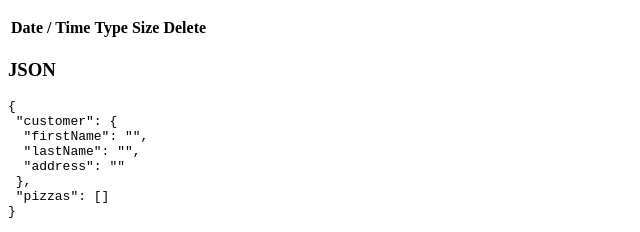
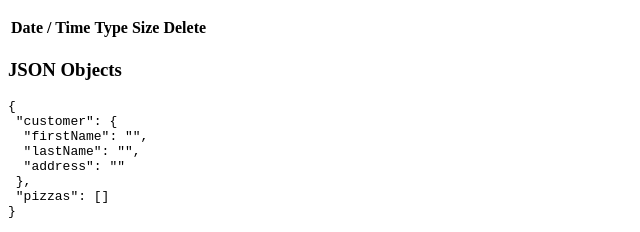
Before and after one commit to D-Skr/react-week2, a plain HTML site: page day3/index.html in a window 1280 px wide. Shown: the part 690-922 px from the top of the page, 0-640 px from the left. Drawn offline with Linux system fonts and the light colour scheme.

Commit message:
pizza ordering app

```diff
--- a/day3/index.html
+++ b/day3/index.html
@@ -71,7 +71,7 @@
 
     </table>
 
-    <h3> JSON </h3>
+    <h3> JSON Objects </h3>
     <p id="json"> </p>
 
     <script src="pizza-ordering-app.js"></script>
```
